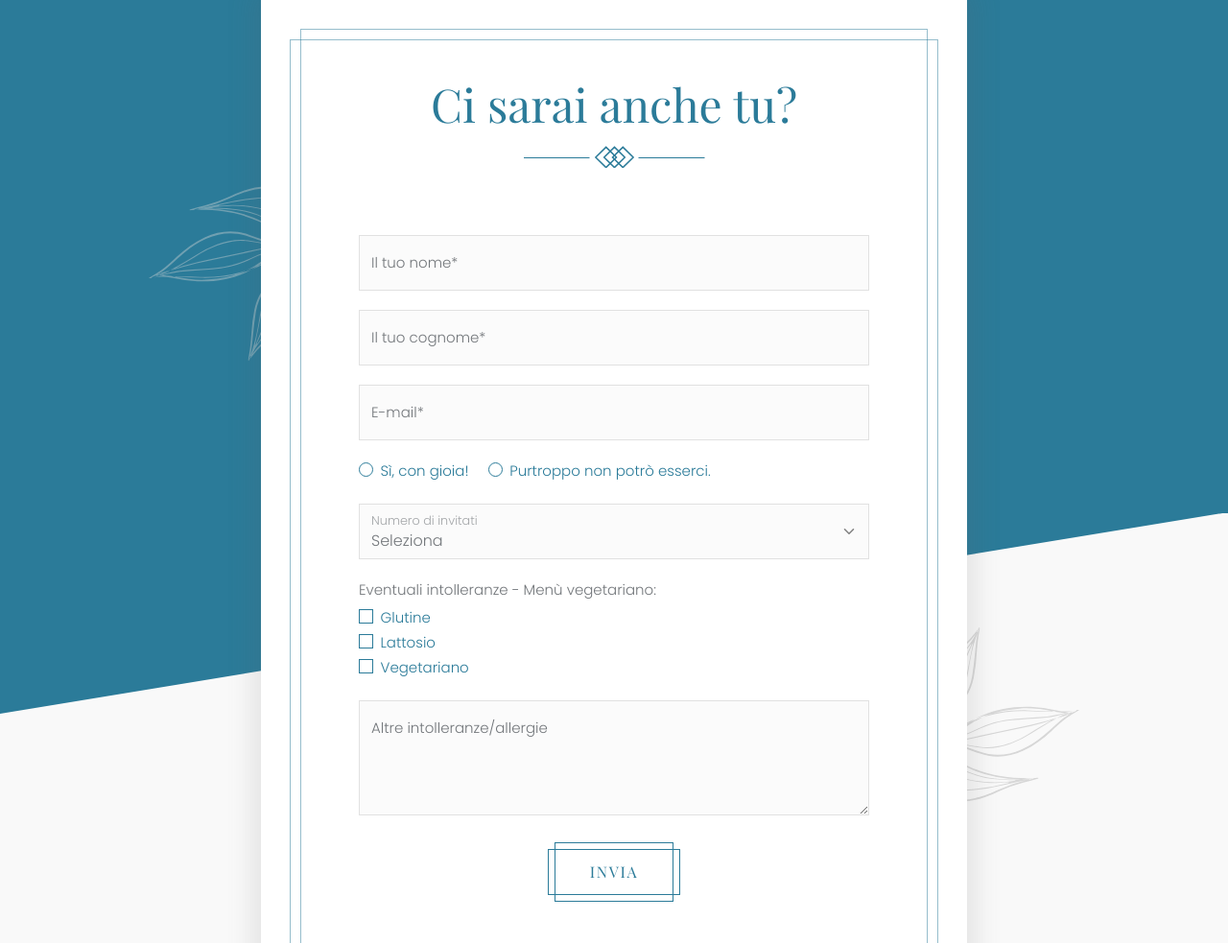
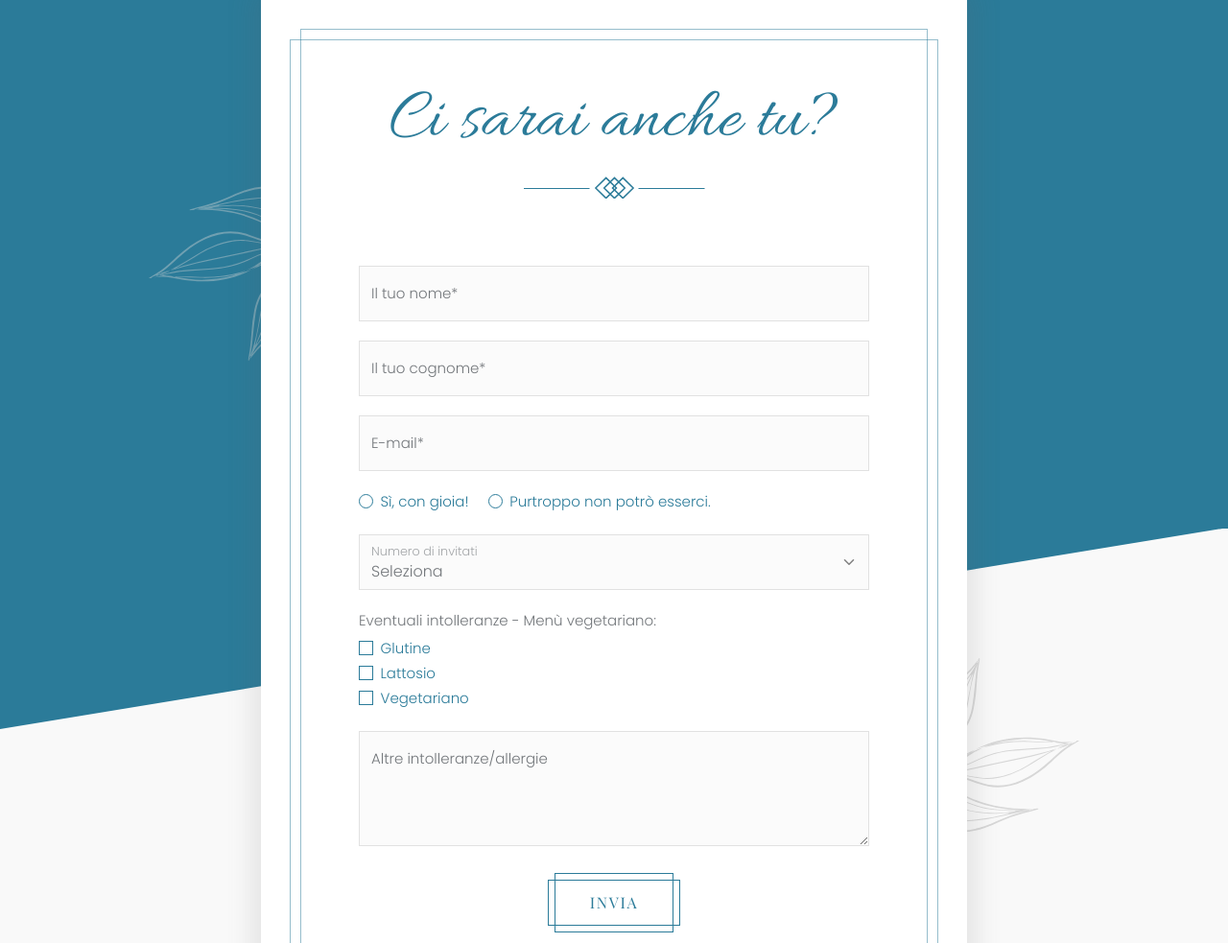
Before and after one commit to fabrizioursini/fabrizioecamilla, a plain HTML site: page index.html in a window 1280 px wide. Shown: the part 3234-4217 px from the top of the page at 96% size. Drawn offline with Linux system fonts and the light colour scheme; some packages are replaced by stand-ins of ours.

Commit message:
Update index.html

```diff
--- a/index.html
+++ b/index.html
@@ -308,7 +308,11 @@
 			<div class="col-lg-10 offset-lg-1 col-xl-8 offset-xl-2 col-xxl-6 offset-xxl-3">
 
 				<div class="form-wrapper flowers neela-style">
-					<h2 class="section-title">Ci sarai anche tu?</h2>
+					<!--<h2 class="section-title">Ci sarai anche tu?</h2>-->
+					<h2 class="section-title"
+					    style="font-family: 'Allura', cursive !important; font-size: 75px;">
+					  Ci sarai anche tu?
+					</h2>
 
 					<form id="formspree-rsvp" method="POST" action="https://formspree.io/f/mlgrzkar">
 
```
